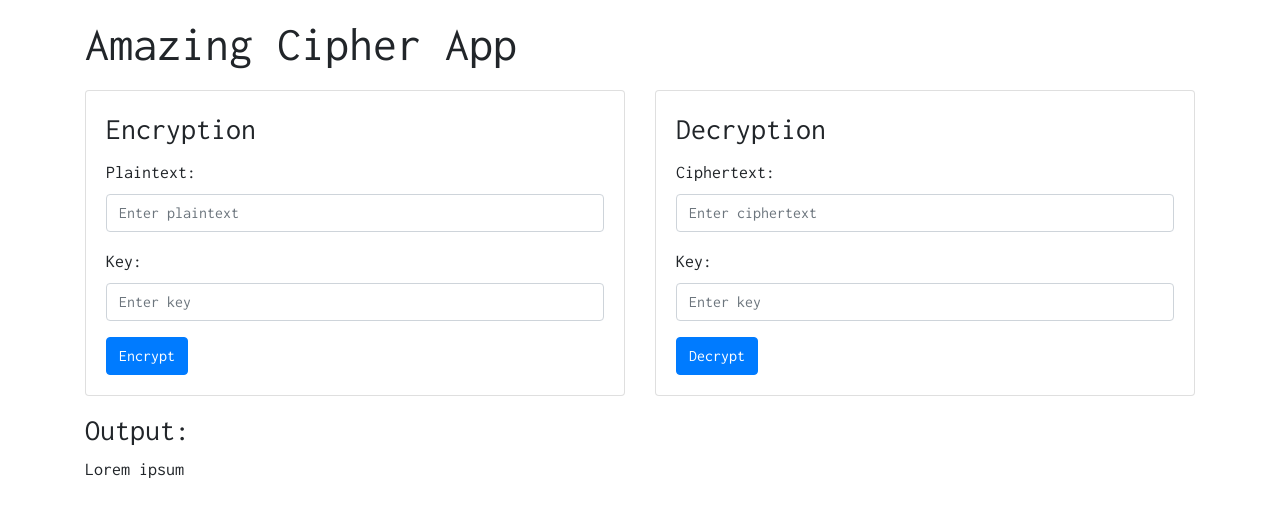
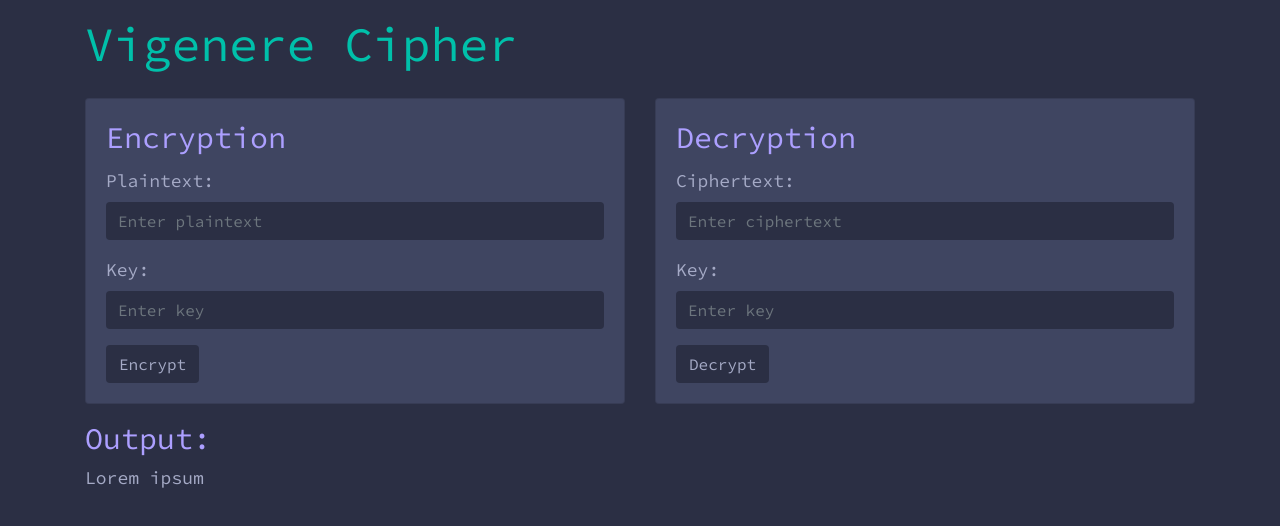
Before and after one commit to vinayakgajjewar/vigenere-cipher-web-app, a plain HTML site: page index.html in a window 1280 px wide. Drawn offline with nearby package versions, Linux system fonts and the light colour scheme.

Commit message:
Change colorscheme and font to match my colors

```diff
--- a/index.css
+++ b/index.css
@@ -1,12 +1,31 @@
 body {
-    font-family: "Inconsolata", monospace;
+    font-family: "Source Code Pro", monospace;
     font-size: 18px;
+    background-color: #2b2f44;
+    color: #a5aac6;
+}
+
+.card {
+    background-color: #3f4561;
 }
 
 h2 {
     font-size: 30px;
+    color: #ac9fff;
 }
 
 h1 {
     font-size: 48px;
+    color: #00c0aa;
 }
+
+button {
+    background-color: #2b2f44!important;
+    color: #a5aac6!important;
+}
+
+#plaintextInput, #ciphertextInput, #keyEncryptInput, #keyDecryptInput {
+    background-color: #2b2f44!important;
+    border: none;
+    color: #a5aac6;
+}
--- a/index.html
+++ b/index.html
@@ -7,16 +7,16 @@
 
     <!-- Bootstrap CSS -->
     <link rel="stylesheet" href="https://stackpath.bootstrapcdn.com/bootstrap/4.3.1/css/bootstrap.min.css" integrity="sha384-ggOyR0iXCbMQv3Xipma34MD+dH/1fQ784/j6cY/iJTQUOhcWr7x9JvoRxT2MZw1T" crossorigin="anonymous">
-    <link href="https://fonts.googleapis.com/css?family=Inconsolata&display=swap" rel="stylesheet">
+    <link href="https://fonts.googleapis.com/css?family=Source+Code+Pro&display=swap" rel="stylesheet">
     <link rel="stylesheet" href="index.css">
 
-    <title>Amazing Cipher App</title>
+    <title>Vigenere Cipher</title>
   </head>
   <body class="mt-3">
     <div class="container">
-      <h1>Amazing Cipher App</h1>
-      <div class = "row mt-3">
-        <div class="col">
+      <h1>Vigenere Cipher</h1>
+      <div class = "row">
+        <div class="col mt-3">
           <div class="card">
             <div class="card-body">
               <h2 class="card-title">Encryption</h2>
@@ -31,13 +31,13 @@
                   <input class="form-control" id="keyEncryptInput" placeholder="Enter key">
                 </div>
 
-                <button type="button" class="btn btn-primary" id="encrypt">Encrypt</button>
+                <button type="button" class="btn" id="encrypt">Encrypt</button>
               </form>
             </div>
           </div>
         </div>
 
-        <div class="col">
+        <div class="col mt-3">
           <div class="card">
             <div class="card-body">
               <h2 class="card-title">Decryption</h2>
@@ -52,7 +52,7 @@
                   <input class="form-control" id="keyDecryptInput" placeholder="Enter key">
                 </div>
 
-                <button type="button" class="btn btn-primary" id="decrypt">Decrypt</button>
+                <button type="button" class="btn" id="decrypt">Decrypt</button>
               </form>
             </div>
           </div>
```
